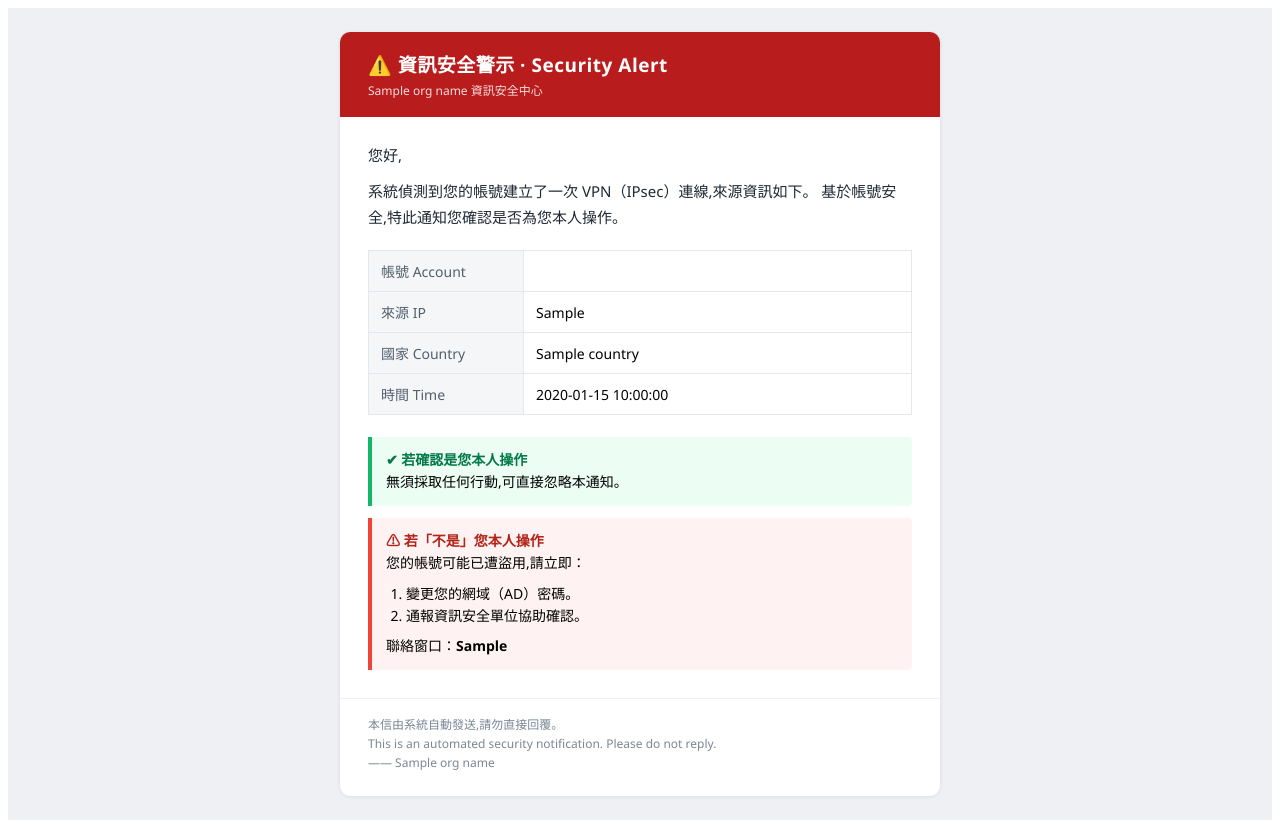
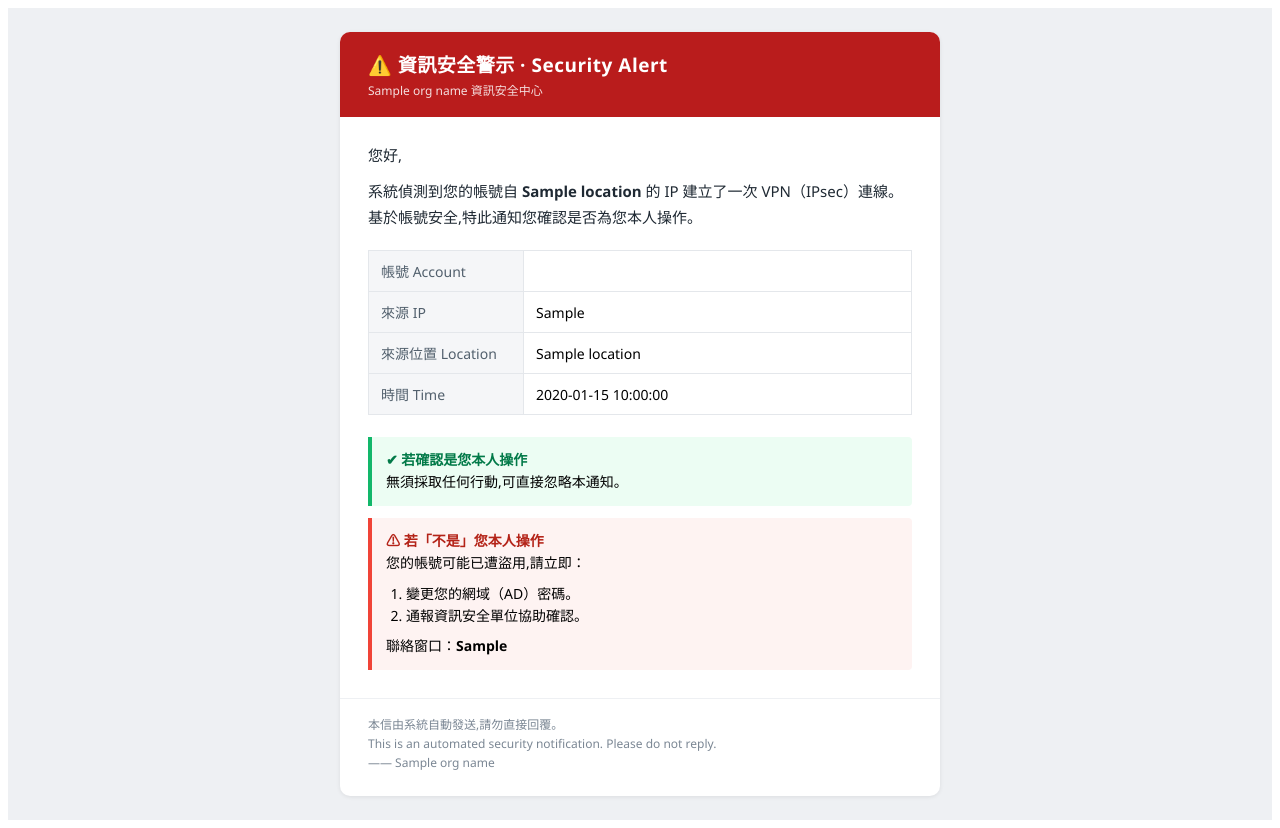
Before and after one commit to kail419/fortiwebhook, a Flask app: template app/templates/alert.html.j2 in a window 1280 px wide. Run offline with Flask 3, Linux system fonts and the light colour scheme; the template is opened without the code that fills it: most values are stand-ins (such as "Sample title", 1, 10 or a date in 2020).

Commit message:
Show the source IP's location (city + country) in the alert
Add a city field (srccity) and render a combined "location" (e.g. "Taichung
City, Taiwan") in the e-mail body and details, replacing the bare country line.
The intro now reads "自 <location> 的 IP 建立了一次 VPN 連線". README body example
updated to %%log.xauthuser%%/%%log.srccity%% with an action=tunnel-up note.

Co-Authored-By: Claude Opus 4.8 <noreply@anthropic.com>

```diff
--- a/app/notifier.py
+++ b/app/notifier.py
@@ -38,6 +38,7 @@ _jinja = Environment(
 _USER_KEYS = ("user", "username", "unauthuser")
 _IP_KEYS = ("ip", "remip", "srcip", "remote_ip")
 _COUNTRY_KEYS = ("country", "srccountry", "src_country")
+_CITY_KEYS = ("city", "srccity", "src_city")
 _TIME_KEYS = ("time", "eventtime", "logtime", "date")
 
 
@@ -46,6 +47,7 @@ class Event:
     user: str = ""
     ip: str = ""
     country: str = ""
+    city: str = ""
     time: str = ""
     raw: dict = field(default_factory=dict)
 
@@ -63,6 +65,7 @@ def parse_event(payload: dict) -> Event:
         user=_first(payload, _USER_KEYS),
         ip=_first(payload, _IP_KEYS),
         country=_first(payload, _COUNTRY_KEYS),
+        city=_first(payload, _CITY_KEYS),
         time=_first(payload, _TIME_KEYS),
         raw=payload,
     )
@@ -180,10 +183,13 @@ class Notifier:
             return False
 
     def _render(self, event: Event, recipient: str) -> Tuple[str, str, str]:
+        location = ", ".join(p for p in (event.city, event.country) if p) or "Unknown"
         ctx = {
             "user": event.user,
             "ip": event.ip or "N/A",
             "country": event.country or "Unknown",
+            "city": event.city or "",
+            "location": location,
             "time": event.time or "N/A",
             "recipient": recipient,
             "from_name": self.config.mail_from_name,
--- a/app/templates/alert.html.j2
+++ b/app/templates/alert.html.j2
@@ -13,7 +13,7 @@
         <tr><td style="padding:26px 28px 8px;">
           <p style="margin:0 0 12px;font-size:15px;line-height:1.6;">{{ user }} 您好,</p>
           <p style="margin:0 0 20px;font-size:15px;line-height:1.7;">
-            系統偵測到您的帳號建立了一次 VPN（IPsec）連線,來源資訊如下。
+            系統偵測到您的帳號自 <strong>{{ location }}</strong> 的 IP 建立了一次 VPN（IPsec）連線。
             基於帳號安全,特此通知您確認是否為您本人操作。
           </p>
           <table role="presentation" width="100%" cellpadding="0" cellspacing="0" style="border-collapse:collapse;margin:0 0 22px;font-size:14px;">
@@ -26,8 +26,8 @@
               <td style="padding:10px 12px;border:1px solid #e4e7eb;">{{ ip }}</td>
             </tr>
             <tr>
-              <td style="padding:10px 12px;background:#f5f6f8;border:1px solid #e4e7eb;color:#52606d;">國家 Country</td>
-              <td style="padding:10px 12px;border:1px solid #e4e7eb;">{{ country }}</td>
+              <td style="padding:10px 12px;background:#f5f6f8;border:1px solid #e4e7eb;color:#52606d;">來源位置 Location</td>
+              <td style="padding:10px 12px;border:1px solid #e4e7eb;">{{ location }}</td>
             </tr>
             <tr>
               <td style="padding:10px 12px;background:#f5f6f8;border:1px solid #e4e7eb;color:#52606d;">時間 Time</td>
--- a/app/templates/alert.txt.j2
+++ b/app/templates/alert.txt.j2
@@ -2,13 +2,13 @@
 
 {{ user }} 您好,
 
-系統偵測到您的帳號建立了一次 VPN（IPsec）連線,來源資訊如下。
+系統偵測到您的帳號自 {{ location }} 的 IP 建立了一次 VPN（IPsec）連線。
 基於帳號安全,特此通知您確認是否為您本人操作。
 
 ── 連線資訊 / Connection details ──
   帳號 Account : {{ user }}
   來源 IP      : {{ ip }}
-  國家 Country : {{ country }}
+  位置 Location: {{ location }}
   時間 Time    : {{ time }}
 
 ■ 若確認是您本人操作
```
Also changed, not shown: tests/test_notifier.py (+13 -0 lines), README.md.
